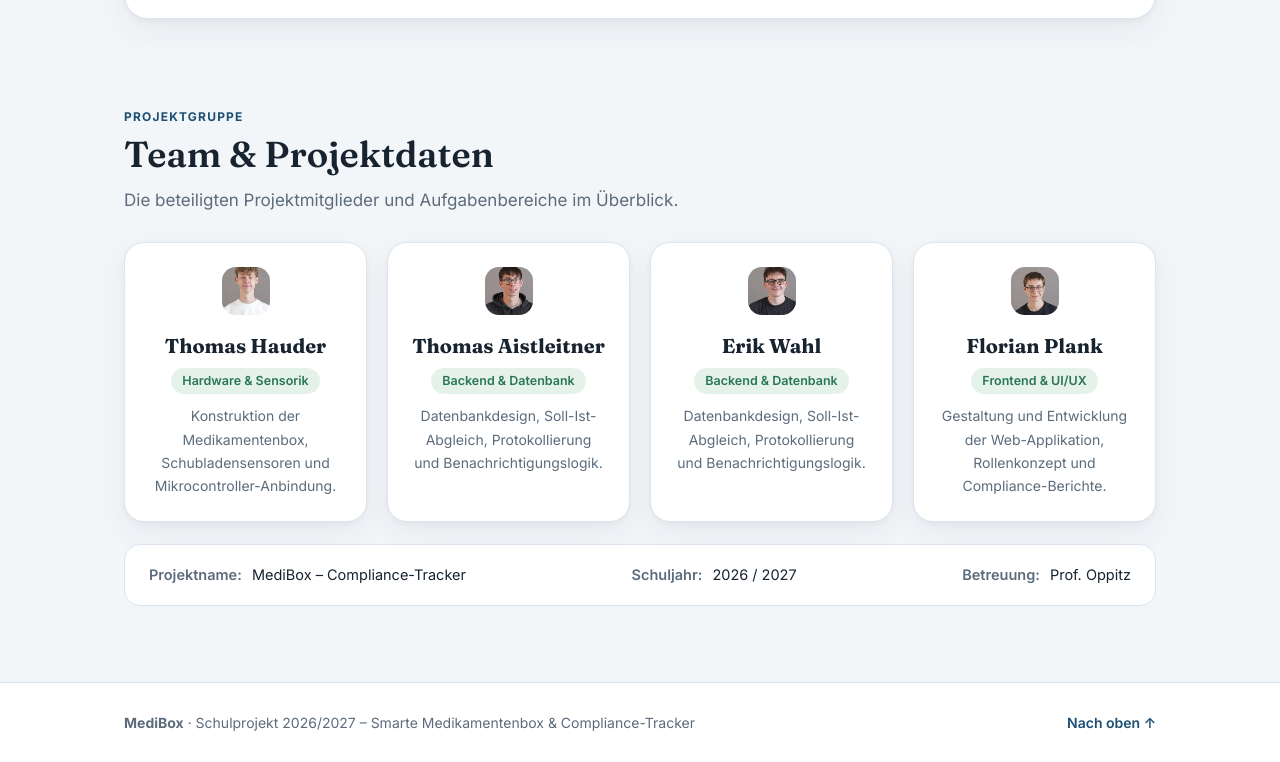
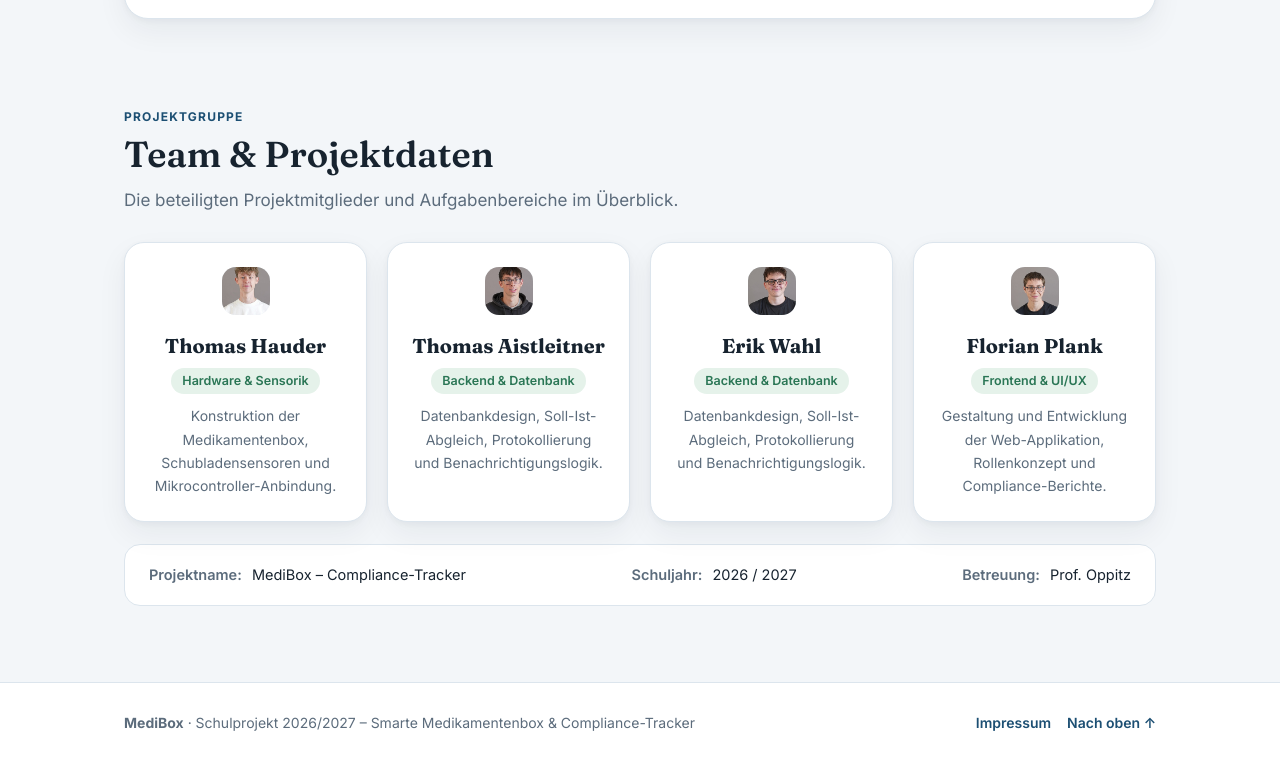
Before and after one commit to Medi-Box/MediBox, a plain HTML site: page index.html in a window 1280 px wide. Shown: the part 4161-4923 px from the top of the page. Drawn offline with Linux system fonts and the light colour scheme.

Commit message:
Update footer layout with impressum

```diff
--- a/index.html
+++ b/index.html
@@ -1378,7 +1378,8 @@ VALUES (42, 1, 2, '2026-05-12', '13:02', 'pünktlich');</pre>
       <div>
         <strong>MediBox</strong> · Schulprojekt 2026/2027 – Smarte Medikamentenbox &amp; Compliance-Tracker
       </div>
-      <div>
+      <div style="display: flex; gap: 16px;">
+        <a href="impressum.html" style="font-weight: 600;">Impressum</a>
         <a href="#top" style="font-weight: 600;">Nach oben ↑</a>
       </div>
     </div>
```
